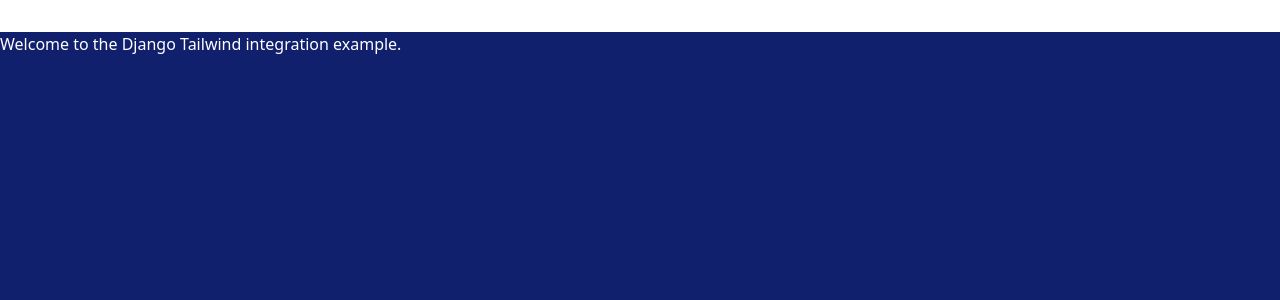
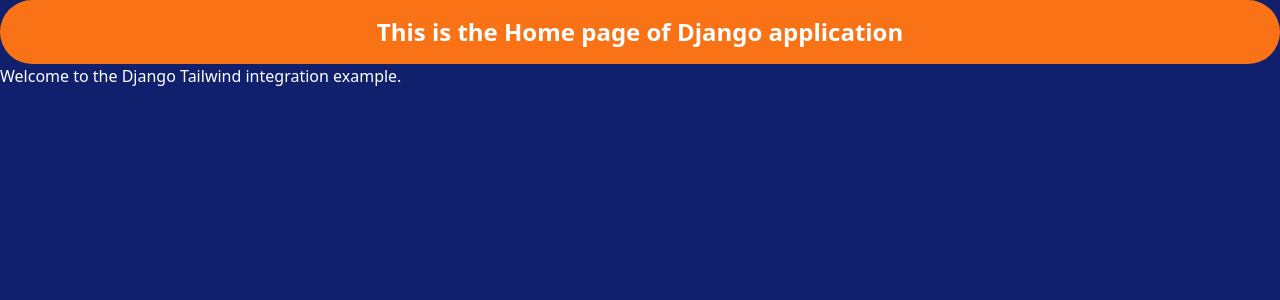
Before and after one commit to Ajay6433/Django-tuts, a Django app: page / in a window 1280 px wide. Shown: the top 300 px of the page. Run offline with Django 5.2, Linux system fonts and the light colour scheme; some libraries are stand-ins or nearby versions.

Commit message:
Integrated Tailwindcss

```diff
--- a/djangoproject/templates/index.html
+++ b/djangoproject/templates/index.html
@@ -4,6 +4,6 @@
 Home page{% endblock %}
 
 {% block content %}
-<h1 class="text-2xl font-bold bg-white">This is the Home page of Django application</h1>
+<h1 class="text-2xl font-bold bg-orange-500 text-white p-4 rounded-full">This is the Home page of Django application</h1>
 <p>Welcome to the Django Tailwind integration example.</p>
 {% endblock %}
--- a/djangoproject/theme/static_src/postcss.config.js
+++ b/djangoproject/theme/static_src/postcss.config.js
@@ -1,7 +1,8 @@
 module.exports = {
   plugins: {
     "@tailwindcss/postcss": {},
+    autoprefixer: {},
     "postcss-simple-vars": {},
-    "postcss-nested": {}
+    "postcss-nested": {},
   },
-}
+};
```
Also changed, not shown: djangoproject/theme/package.json (added, +12 -0 lines), 1 other file.
